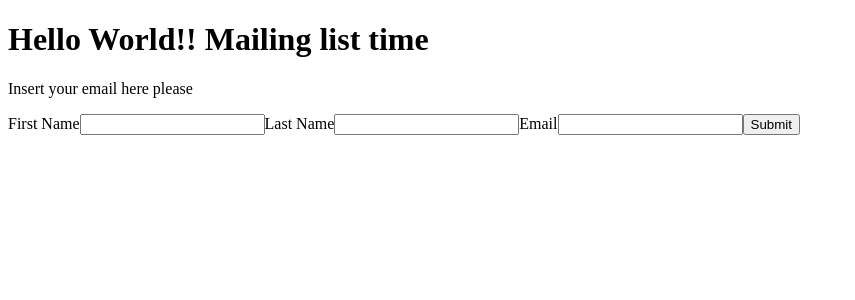
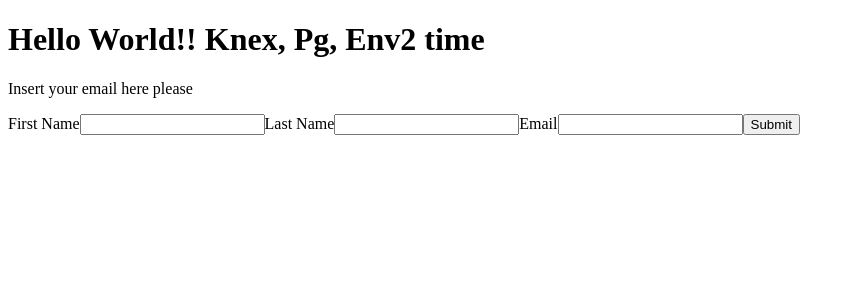
Before and after one commit to alexis-l8/NextJs_Heroku, a Next.js app: page / in a window 1280 px wide. Shown: the top 300 px of the page, without its empty margins (0-855 px from the left). Built offline with nearby package versions, Linux system fonts and the light colour scheme.

Commit message:
change to home page text

```diff
--- a/pages/index.js
+++ b/pages/index.js
@@ -1,6 +1,6 @@
 const Index = () => (
   <div>
-    <h1>Hello World!! Mailing list time</h1>
+    <h1>Hello World!! Knex, Pg, Env2 time</h1>
     <p>Insert your email here please</p>
 
     <form action="/api/mailing-list/submit" method="post">
```
